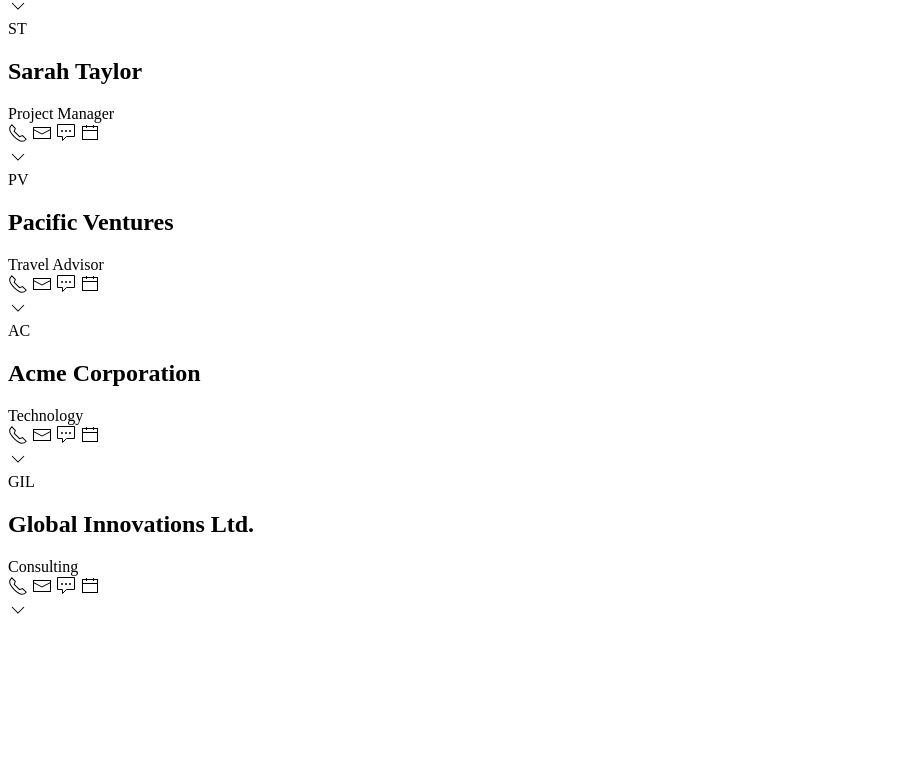
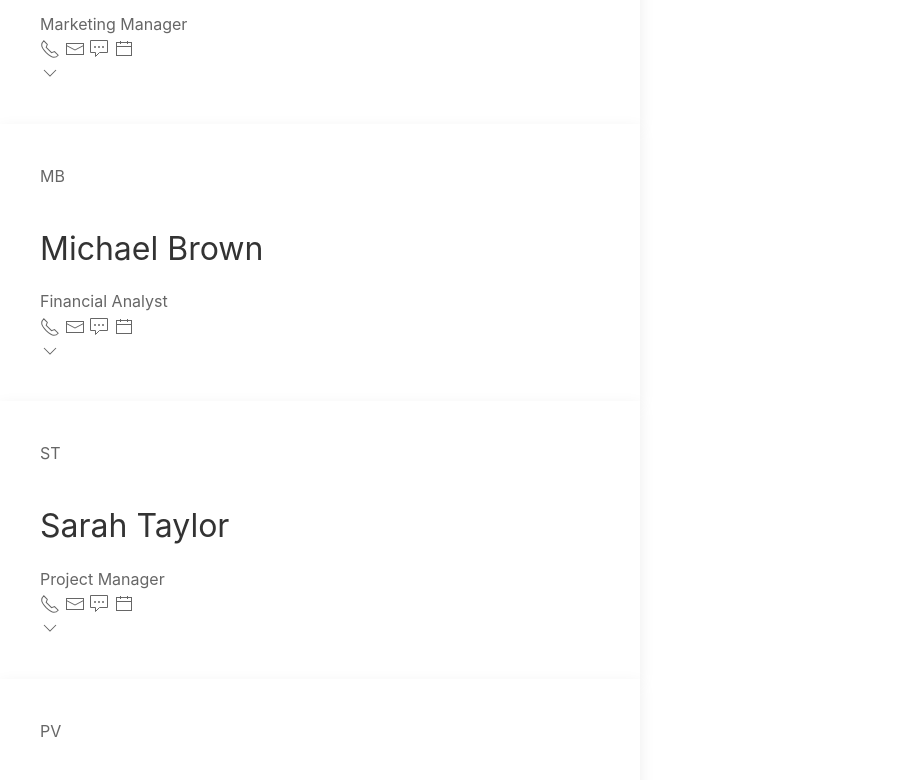
Before and after one commit to herdisheida/Filofax, a website built with Vite: page index.html in a window 1280 px wide. Shown: the part 546-1326 px from the top of the page, without its empty margins (0-909 px from the left). Before the commit the page ends 1178 px from the top, so only its background shows below. Built offline with nearby package versions, Linux system fonts and the light colour scheme.

Commit message:
card css form ui kit

```diff
--- a/index.html
+++ b/index.html
@@ -5,12 +5,14 @@
     <link rel="icon" type="image/svg+xml" href="/vite.svg" />
     <meta name="viewport" content="width=device-width, initial-scale=1.0" />
     <title>Filofax</title>
+    <!-- UIkit CSS (for cards) -->
+    <link rel="stylesheet" href="https://cdn.jsdelivr.net/npm/uikit@3.25.11/dist/css/uikit.min.css" />
   </head>
   <body>
     <div id="app"></div>
     <script type="module" src="/src/main.ts"></script>
 
-    <!-- UIkit JS -->
+    <!-- UIkit JS (for icons) -->
     <script src="https://cdn.jsdelivr.net/npm/uikit@3.25.11/dist/js/uikit.min.js"></script>
     <script src="https://cdn.jsdelivr.net/npm/uikit@3.25.11/dist/js/uikit-icons.min.js"></script>
 
--- a/src/main.ts
+++ b/src/main.ts
@@ -199,11 +199,11 @@ function renderContactCard(contact: Contact): string {
   const subtitle = contact.type === ContactType.Individual ? contact.info.title : contact.info.industry;
 
   // get thumbnail (abbreviation of name)
-  const thumbnail = contact.name.split(" ").map(n => n[0]).join("").toUpperCase();
 
   return `
-    <article class="card" id="${contact.id}">
-      <div class="thumb">${thumbnail}</div>
+    <div class="card uk-card uk-card-default uk-card-body uk-width-1-2@m" id="${contact.id}">
+
+      <div class="thumb">${contact.thumbnail}</div>
 
       <h2 class="name">${contact.name}</h2>
       <div class="subtitle">${subtitle}</div>
@@ -221,7 +221,7 @@ function renderContactCard(contact: Contact): string {
         ${contact.isExpanded ? "<span uk-icon=\"chevron-up\"></span>" : "<span uk-icon=\"chevron-down\"></span>"}
       </div>
 
-    </article>
+    </div>
   `;
 }
 
```
